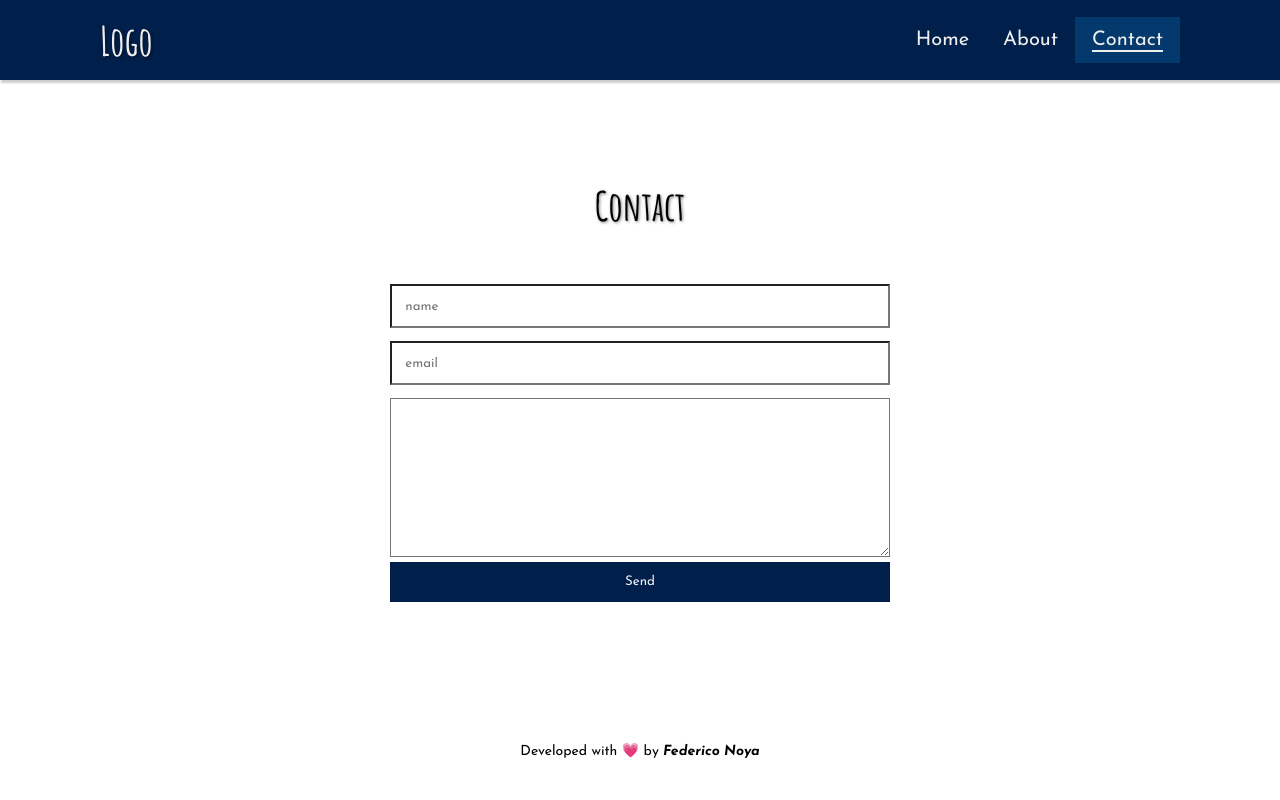
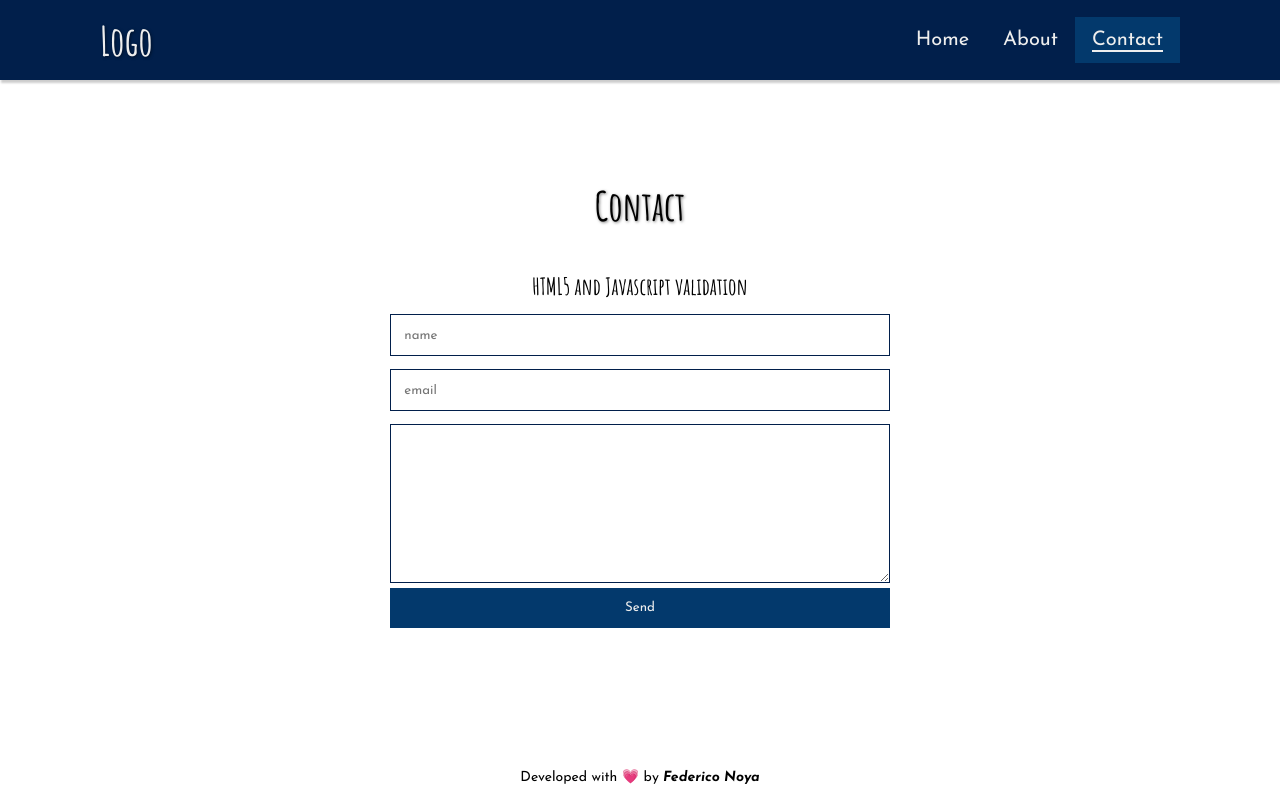
Before and after one commit to nvFede/shorsh_site, a React app: page /contact in a window 1280 px wide. Built offline with nearby package versions, Linux system fonts and the light colour scheme.

Commit message:
Fixed contact form

```diff
--- a/src/assets/styles/base/utils/_colors.scss
+++ b/src/assets/styles/base/utils/_colors.scss
@@ -3,6 +3,7 @@
 $light-color: #EEE;
 $dark-color: #111;
 $danger-color:#fc3b3b;
+$success-color:#25d283;
 
 
 /* Blueberry Flavored Toxins Color Palette */
--- a/src/assets/styles/components/contact.scss
+++ b/src/assets/styles/components/contact.scss
@@ -21,7 +21,7 @@
             padding: 1em;
             width: 100%;
             margin-top: 1em;
-
+            border: 1px solid $primary-color;
         }
 
         &__error {
@@ -29,8 +29,13 @@
 
         }
 
+        &__success {
+            color: $success-color;
+            margin-top: 10px;
+        }
+
         &__button {
-            background: $primary-color;
+            background: $secondary-color;
             color: $light-color;
             padding: 1em 2em;
             width: 100%;
--- a/src/components/Header.jsx
+++ b/src/components/Header.jsx
@@ -12,7 +12,7 @@ export default class Header extends Component {
       <Fragment>
         <header className="header">
           <div className="header__logo">
-            <Link exact to="/">
+            <Link to="/">
               <h1 className="header__logo--title">Logo</h1>
             </Link>
           </div>
@@ -24,12 +24,12 @@ export default class Header extends Component {
                 </NavLink>
               </li>
               <li className="header__navigation--item">
-                <NavLink to="/about" activeClassName="is-selected">
+                <NavLink exact to="/about" activeClassName="is-selected">
                   About
                 </NavLink>
               </li>
               <li className="header__navigation--item">
-                <NavLink to="/contact" activeClassName="is-selected">
+                <NavLink exact to="/contact" activeClassName="is-selected">
                   Contact
                 </NavLink>
               </li>
--- a/src/pages/Contact.jsx
+++ b/src/pages/Contact.jsx
@@ -2,87 +2,107 @@ import React, { Component, Fragment } from "react";
 
 import "../assets/styles/components/contact.scss";
 
-const initialState = {
-  name: "",
-  email: "",
-  message: "",
-  nameError: "",
-  emailError: "",
-  messageError: "",
-};
-
 export default class Contact extends Component {
-  state = initialState;
+  constructor(props) {
+    super(props);
+    this.state = {
+      fields: {},
+      errors: {},
+      success: "",
+    };
+  }
 
   validEmail = (mail) => {
     const re = /^(([^<>()\[\]\\.,;:\s@"]+(\.[^<>()\[\]\\.,;:\s@"]+)*)|(".+"))@((\[[0-9]{1,3}\.[0-9]{1,3}\.[0-9]{1,3}\.[0-9]{1,3}\])|(([a-zA-Z\-0-9]+\.)+[a-zA-Z]{2,}))$/;
     return re.test(mail.toLowerCase());
   };
 
-  validate = () => {
-    let nameError = "";
-    let emailError = "";
-    let messageError = "";
+  validate() {
+    let fields = this.state.fields;
+    let errors = {};
+    let formIsValid = true;
 
-    if (!this.state.name) {
-      nameError = "name cannot be empty.";
-    }
-    if (!this.validEmail(this.state.email)) {
-      emailError = "Please insert a valid email.";
+    console.log(fields["name"]);
+
+    //Name
+    if (!fields["name"]) {
+      formIsValid = false;
+      errors["name"] = "Please insert your name";
     }
 
-    if (!this.state.message) {
-      messageError = "Please write the message.";
+    //Email
+    if (!fields["email"]) {
+      formIsValid = false;
+      errors["email"] = "Please insert an email";
     }
 
-    if (nameError || emailError || messageError) {
-      this.setState({ nameError, emailError, messageError });
-      return false;
+    //Email
+    if (!fields["message"]) {
+      formIsValid = false;
+      errors["message"] = "Message cannot be empty";
     }
 
-    return true;
-  };
+    this.setState({ errors: errors });
+
+    return formIsValid;
+  }
 
   handleSubmit = (e) => {
     e.preventDefault();
-    const isValid = this.validate();
-    if (isValid) {
-      console.log(this.state);
-      this.setState(initialState);
+    console.log(this.state.fields["name"]);
+    if (this.validate()) {
+      this.state.success = "Your message was sent.";
+    } else {
+      alert("Form has errors.");
     }
   };
+
+  handleChange(field, e) {
+    let fields = this.state.fields;
+    fields[field] = e.target.value;
+    this.setState({ fields });
+  }
 
   render() {
     return (
       <Fragment>
         <main className="main">
           <h1 className="main__title">Contact</h1>
-
+          <h3>HTML5 and Javascript validation</h3>
           <div className="form">
-            <form onSubmit={this.handleSubmit}>
+            <form name="contactForm" onSubmit={this.handleSubmit.bind(this)}>
               <input
                 className="form__input"
-                name="name"
+                onChange={this.handleChange.bind(this, "name")}
                 placeholder="name"
                 type="text"
+                value={this.state.fields["name"]}
               />
-              <small className="form__error">{this.state.nameError}</small>
+              <small className="form__error">{this.state.errors["name"]}</small>
               <input
                 className="form__input"
-                name="email"
+                onChange={this.handleChange.bind(this, "email")}
                 placeholder="email"
                 type="email"
+                value={this.state.fields["email"]}
               />
-              <small className="form__error">{this.state.emailError}</small>
+              <small className="form__error">
+                {this.state.errors["email"]}
+              </small>
               <textarea
                 className="form__message"
-                name="message"
-                id=""
+                id="message"
+                onChange={this.handleChange.bind(this, "message")}
                 cols="30"
                 rows="10"
+                value={this.state.fields["message"]}
               ></textarea>
-              <small className="form__error">{this.state.messageError}</small>
-              <input className="form__button" type="submit" value="Send" />
+              <small className="form__error">
+                {this.state.errors["message"]}
+
+                <input className="form__button" type="submit" value="Send" />
+              </small>{" "}
+              <small className="form__success">{this.state.success}</small>
             </form>
           </div>
         </main>
```
